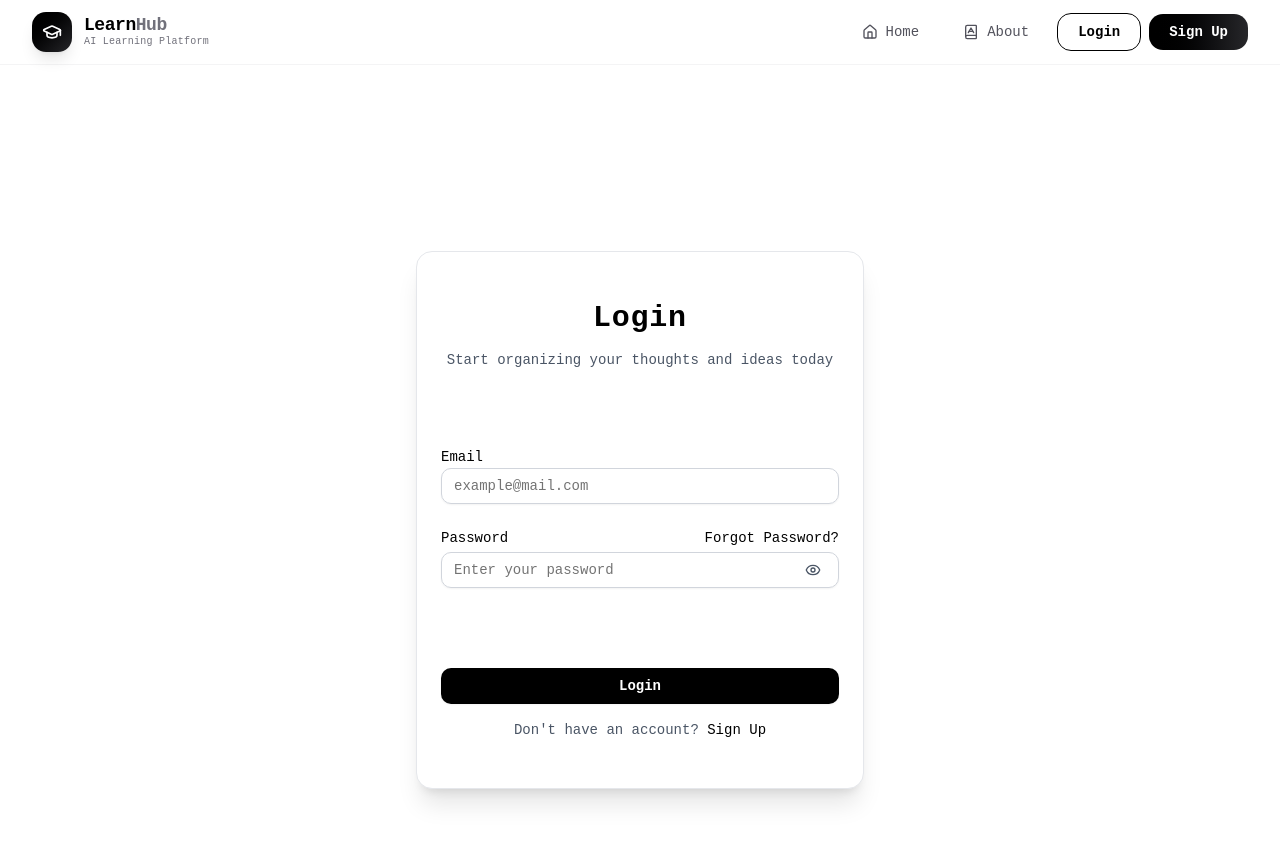
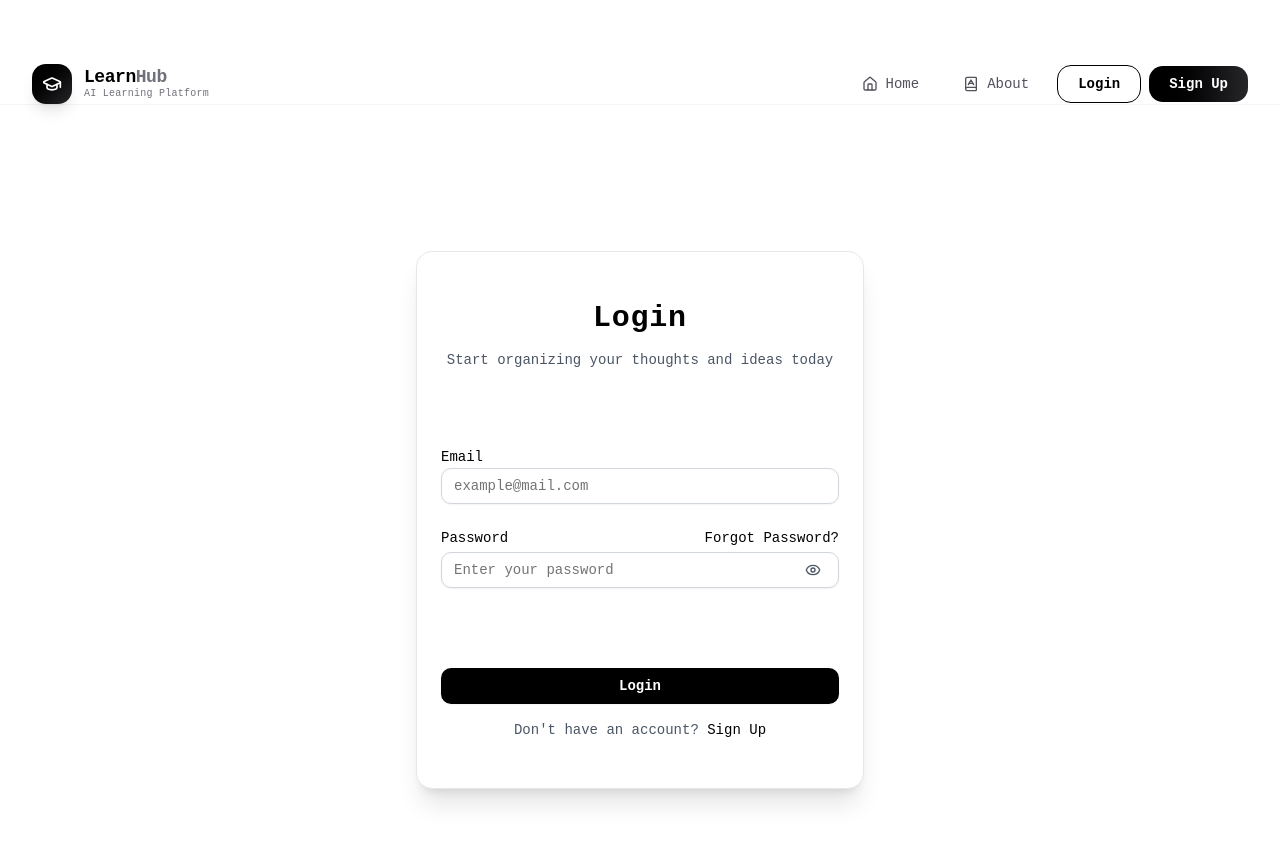
Before and after one commit to muhammadfaizan45890/LMS-Frontend, a React (Vite) app: page /login in a window 1280 px wide. Shown: the top 842 px of the page. Built offline with nearby package versions, Linux system fonts and the light colour scheme.

Commit message:
Update Navbar.jsx

```diff
--- a/src/components/Navbar.jsx
+++ b/src/components/Navbar.jsx
@@ -643,7 +643,7 @@
       >
         {/* ================= CONTAINER ================= */}
         <div className="px-4 sm:px-6 lg:px-8">
-          <div className="h-16 flex items-center justify-between">
+          <div className="pt-16 flex items-center justify-between">
 
             {/* ================= LEFT SECTION ================= */}
             <div className="flex items-center gap-4">
```
